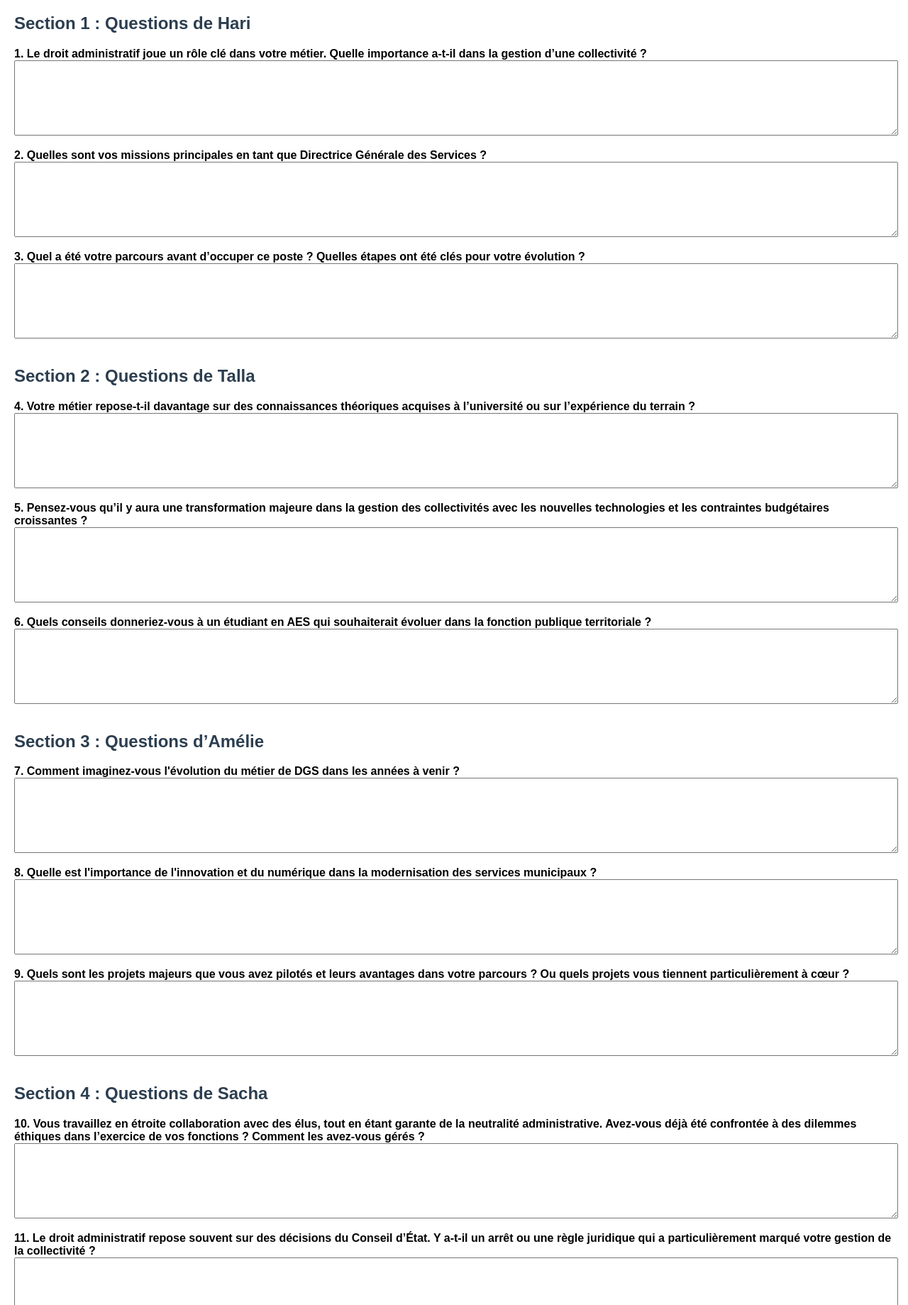
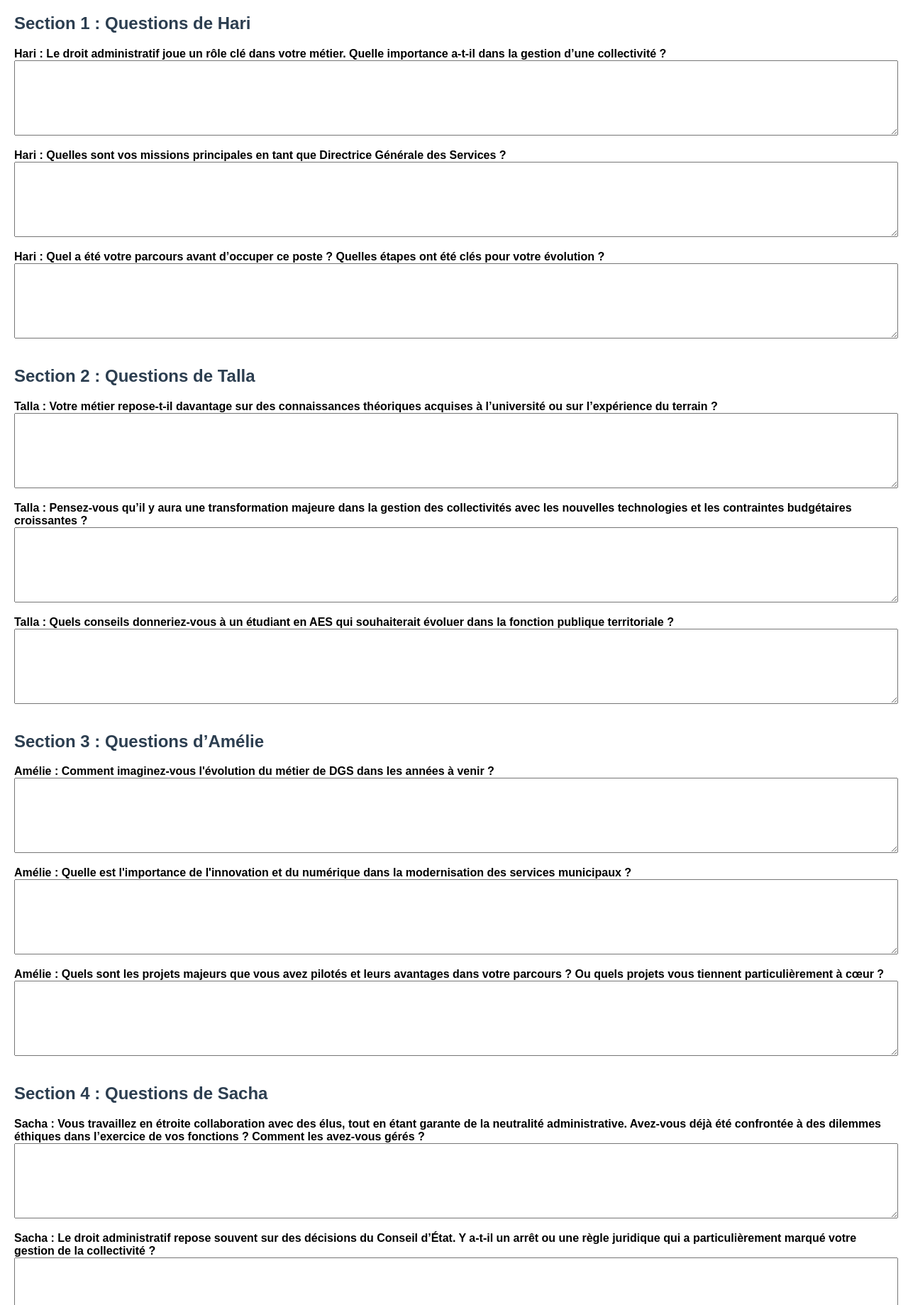
Before and after one commit to sache2358/formulaire-dgs, a plain HTML site: page index.html in a window 1280 px wide. Shown: the part 61-1900 px from the top of the page at 71% size. Drawn offline with nearby package versions, Linux system fonts and the light colour scheme.

Commit message:
Update index.html

```diff
--- a/index.html
+++ b/index.html
@@ -18,35 +18,35 @@
     <h1>Formulaire d'Enquête destiné à Flore Thalouarn</h1>
     <form id="questionnaire">
         <h2>Section 1 : Questions de Hari</h2>
-        <label>1. Le droit administratif joue un rôle clé dans votre métier. Quelle importance a-t-il dans la gestion d’une collectivité ?</label>
+        <label><strong>Hari :</strong> Le droit administratif joue un rôle clé dans votre métier. Quelle importance a-t-il dans la gestion d’une collectivité ?</label>
         <textarea name="q1"></textarea>
-        <label>2. Quelles sont vos missions principales en tant que Directrice Générale des Services ?</label>
+        <label><strong>Hari :</strong> Quelles sont vos missions principales en tant que Directrice Générale des Services ?</label>
         <textarea name="q2"></textarea>
-        <label>3. Quel a été votre parcours avant d’occuper ce poste ? Quelles étapes ont été clés pour votre évolution ?</label>
+        <label><strong>Hari :</strong> Quel a été votre parcours avant d’occuper ce poste ? Quelles étapes ont été clés pour votre évolution ?</label>
         <textarea name="q3"></textarea>
 
         <h2>Section 2 : Questions de Talla</h2>
-        <label>4. Votre métier repose-t-il davantage sur des connaissances théoriques acquises à l’université ou sur l’expérience du terrain ?</label>
+        <label><strong>Talla :</strong> Votre métier repose-t-il davantage sur des connaissances théoriques acquises à l’université ou sur l’expérience du terrain ?</label>
         <textarea name="q4"></textarea>
-        <label>5. Pensez-vous qu’il y aura une transformation majeure dans la gestion des collectivités avec les nouvelles technologies et les contraintes budgétaires croissantes ?</label>
+        <label><strong>Talla :</strong> Pensez-vous qu’il y aura une transformation majeure dans la gestion des collectivités avec les nouvelles technologies et les contraintes budgétaires croissantes ?</label>
         <textarea name="q5"></textarea>
-        <label>6. Quels conseils donneriez-vous à un étudiant en AES qui souhaiterait évoluer dans la fonction publique territoriale ?</label>
+        <label><strong>Talla :</strong> Quels conseils donneriez-vous à un étudiant en AES qui souhaiterait évoluer dans la fonction publique territoriale ?</label>
         <textarea name="q6"></textarea>
 
         <h2>Section 3 : Questions d’Amélie</h2>
-        <label>7. Comment imaginez-vous l'évolution du métier de DGS dans les années à venir ?</label>
+        <label><strong>Amélie :</strong> Comment imaginez-vous l'évolution du métier de DGS dans les années à venir ?</label>
         <textarea name="q7"></textarea>
-        <label>8. Quelle est l'importance de l'innovation et du numérique dans la modernisation des services municipaux ?</label>
+        <label><strong>Amélie :</strong> Quelle est l'importance de l'innovation et du numérique dans la modernisation des services municipaux ?</label>
         <textarea name="q8"></textarea>
-        <label>9. Quels sont les projets majeurs que vous avez pilotés et leurs avantages dans votre parcours ? Ou quels projets vous tiennent particulièrement à cœur ?</label>
+        <label><strong>Amélie :</strong> Quels sont les projets majeurs que vous avez pilotés et leurs avantages dans votre parcours ? Ou quels projets vous tiennent particulièrement à cœur ?</label>
         <textarea name="q9"></textarea>
 
         <h2>Section 4 : Questions de Sacha</h2>
-        <label>10. Vous travaillez en étroite collaboration avec des élus, tout en étant garante de la neutralité administrative. Avez-vous déjà été confrontée à des dilemmes éthiques dans l’exercice de vos fonctions ? Comment les avez-vous gérés ?</label>
+        <label><strong>Sacha :</strong> Vous travaillez en étroite collaboration avec des élus, tout en étant garante de la neutralité administrative. Avez-vous déjà été confrontée à des dilemmes éthiques dans l’exercice de vos fonctions ? Comment les avez-vous gérés ?</label>
         <textarea name="q10"></textarea>
-        <label>11. Le droit administratif repose souvent sur des décisions du Conseil d’État. Y a-t-il un arrêt ou une règle juridique qui a particulièrement marqué votre gestion de la collectivité ?</label>
+        <label><strong>Sacha :</strong> Le droit administratif repose souvent sur des décisions du Conseil d’État. Y a-t-il un arrêt ou une règle juridique qui a particulièrement marqué votre gestion de la collectivité ?</label>
         <textarea name="q11"></textarea>
-        <label>12. En tant qu’étudiant en AES, je m’intéresse à la gestion et au pilotage des organisations. Pensez-vous que des compétences acquises dans le secteur privé (comme la gestion d’une PME) peuvent être utiles pour un poste de DGS ?</label>
+        <label><strong>Sacha :</strong> En tant qu’étudiant en AES, je m’intéresse à la gestion et au pilotage des organisations. Pensez-vous que des compétences acquises dans le secteur privé (comme la gestion d’une PME) peuvent être utiles pour un poste de DGS ?</label>
         <textarea name="q12"></textarea>
     </form>
 
@@ -57,23 +57,23 @@
             const { jsPDF } = window.jspdf;
             const doc = new jsPDF();
             let y = 10;
-            let maxWidth = 180; // Largeur max pour éviter les coupures
-            doc.setFontSize(12);
+            let maxWidth = 180;
+            doc.setFontSize(10);
             doc.text("Formulaire d'Enquête DGS - Flore Thalouarn", 10, y);
             y += 10;
 
             document.querySelectorAll("label, textarea").forEach(element => {
+                if (y > 270) { doc.addPage(); y = 10; }
                 if (element.tagName === "LABEL") {
                     let lines = doc.splitTextToSize(element.innerText, maxWidth);
                     doc.text(lines, 10, y);
-                    y += lines.length * 7;
+                    y += lines.length * 6;
                 } else if (element.tagName === "TEXTAREA") {
                     let response = element.value.trim() || "(Pas de réponse)";
                     let responseLines = doc.splitTextToSize(response, maxWidth);
                     doc.text(responseLines, 10, y);
-                    y += responseLines.length * 7;
+                    y += responseLines.length * 6;
                 }
-                if (y > 270) { doc.addPage(); y = 10; }
             });
 
             doc.save("Formulaire_DGS_Flore_Thalouarn.pdf");
```
